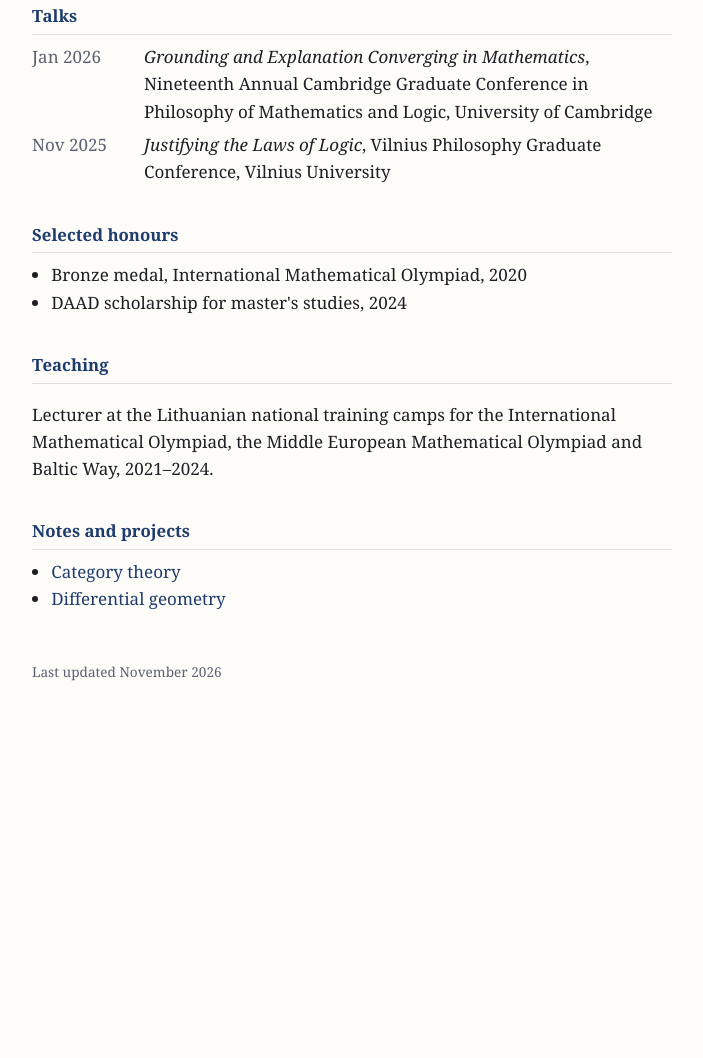
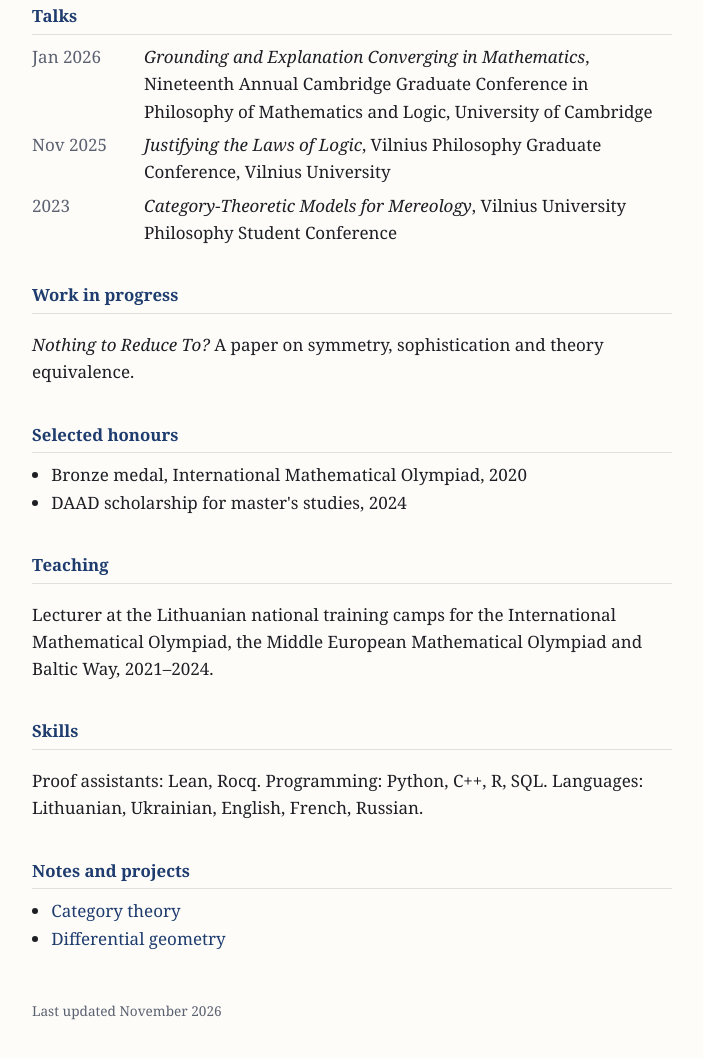
Before and after one commit to sketch-of-an-elephant/aleksandras-melnik, a plain HTML site: page index.html in a window 1280 px wide. Shown: the part 874-1932 px from the top of the page, without its empty margins (288-991 px from the left). Before the commit the page ends 1620 px from the top, so only its background shows below. Drawn offline with Linux system fonts and the light colour scheme.

Commit message:
Polish CV layout; add Lean, Rocq, 2023 talk and work in progress
Co-Authored-By: Claude Opus 5.5 <noreply@anthropic.com>
Claude-Session: https://claude.ai/code/session_01PQZwPMxh8jMbmnubSMLzee

```diff
--- a/index.html
+++ b/index.html
@@ -48,7 +48,13 @@
     <dl>
       <dt>Jan 2026</dt><dd><em>Grounding and Explanation Converging in Mathematics</em>, Nineteenth Annual Cambridge Graduate Conference in Philosophy of Mathematics and Logic, University of Cambridge</dd>
       <dt>Nov 2025</dt><dd><em>Justifying the Laws of Logic</em>, Vilnius Philosophy Graduate Conference, Vilnius University</dd>
+      <dt>2023</dt><dd><em>Category-Theoretic Models for Mereology</em>, Vilnius University Philosophy Student Conference</dd>
     </dl>
+  </section>
+
+  <section>
+    <h2>Work in progress</h2>
+    <p><em>Nothing to Reduce To?</em> A paper on symmetry, sophistication and theory equivalence.</p>
   </section>
 
   <section>
@@ -65,6 +71,11 @@
   </section>
 
   <section>
+    <h2>Skills</h2>
+    <p>Proof assistants: Lean, Rocq. Programming: Python, C++, R, SQL. Languages: Lithuanian, Ukrainian, English, French, Russian.</p>
+  </section>
+
+  <section>
     <h2>Notes and projects</h2>
     <ul>
       <li><a href="https://github.com/sketch-of-an-elephant/category-theory">Category theory</a></li>
```
Also changed, not shown: 1 other file.
